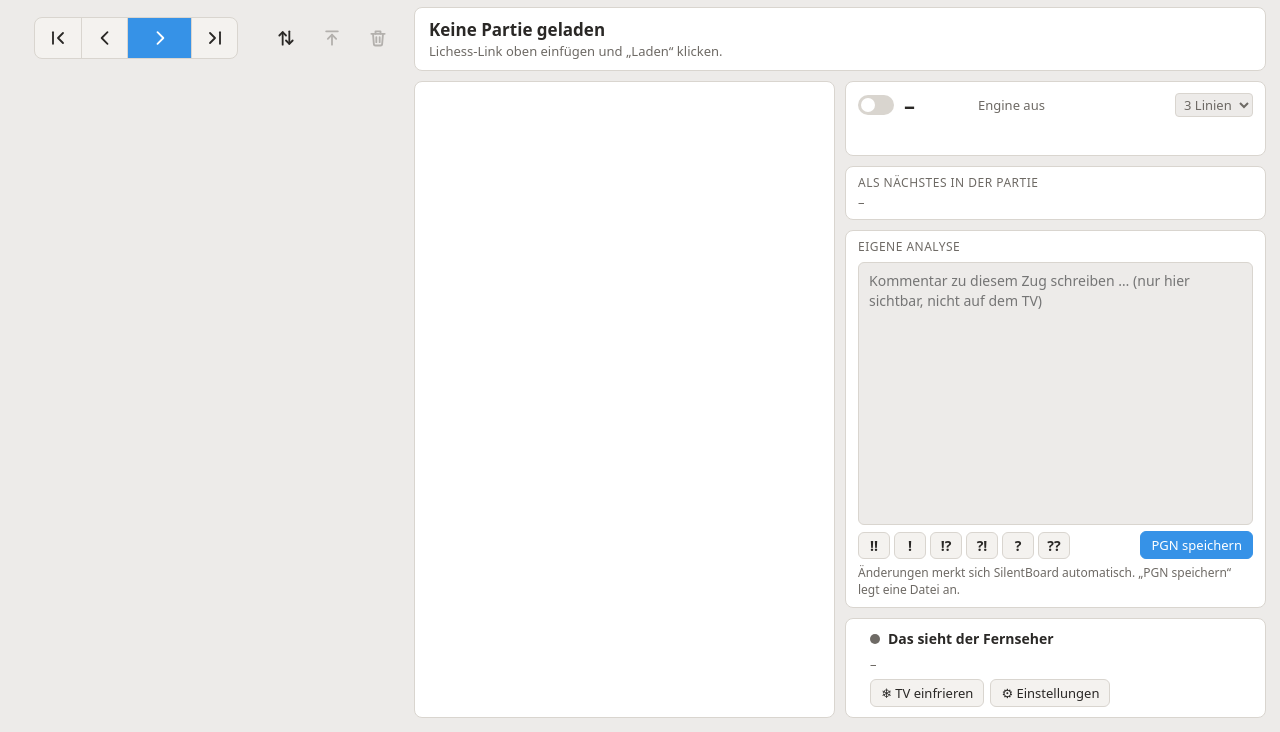
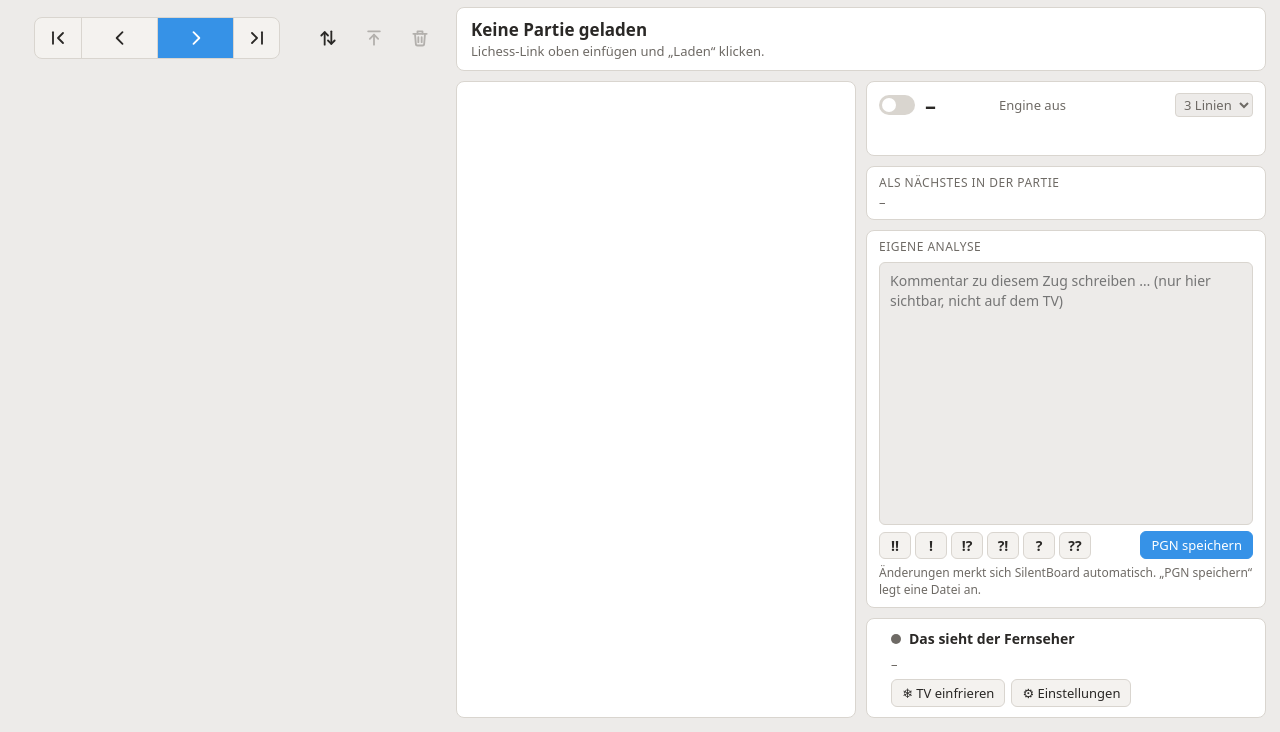
Before and after one commit to OstalbJoe/SilentBoard, a website: page quellcode/app.html in a window 1280 px wide. Shown: the part 68-800 px from the top of the page. Drawn offline with Linux system fonts and the light colour scheme.

Commit message:
Zurück- und Weiter-Knopf breiter (76 px)

```diff
--- a/quellcode/app.html
+++ b/quellcode/app.html
@@ -132,7 +132,9 @@ button.primary { background: var(--accent); border-color: var(--accent); color:
 .nav .seg button { width: 46px; border: 0; border-radius: 0; background: transparent; }
 .nav .seg button + button { border-left: 1px solid var(--line); }
 .nav .seg button:hover:not(:disabled) { background: var(--panel); }
-.nav .seg button.main { width: 64px; background: var(--accent); color: var(--accent-text); }
+/* Zurück und Weiter breit, damit man nicht versehentlich den Nachbarknopf trifft */
+.nav .seg button.wide { width: 76px; }
+.nav .seg button.main { width: 76px; background: var(--accent); color: var(--accent-text); }
 .nav .seg button.main:hover:not(:disabled) { background: var(--accent); filter: brightness(1.1); }
 .nav .seg button.main:disabled { background: var(--panel-2); color: var(--muted); }
 /* Werkzeuge: abgesetzt durch Trennlinie, ruhiger Stil */
@@ -366,7 +368,7 @@ html.tv.fullscreen .tv-hint { opacity: 0; }
       <div class="nav" id="nav">
         <div class="seg" role="group" aria-label="Durch die Partie gehen">
           <button id="bFirst" title="Zum Anfang (↑ / Pos1)" aria-label="Zum Anfang"><svg viewBox="0 0 24 24" aria-hidden="true"><path d="M6 5v14"/><path d="M18 6l-6 6 6 6"/></svg></button>
-          <button id="bPrev" title="Zug zurück (←)" aria-label="Zug zurück"><svg viewBox="0 0 24 24" aria-hidden="true"><path d="M15 5l-7 7 7 7"/></svg></button>
+          <button id="bPrev" class="wide" title="Zug zurück (←)" aria-label="Zug zurück"><svg viewBox="0 0 24 24" aria-hidden="true"><path d="M15 5l-7 7 7 7"/></svg></button>
           <button id="bNext" class="main" title="Nächster Zug (→ / Leertaste)" aria-label="Nächster Zug"><svg viewBox="0 0 24 24" aria-hidden="true"><path d="M9 5l7 7-7 7"/></svg></button>
           <button id="bLast" title="Zum Ende (↓ / Ende)" aria-label="Zum Ende"><svg viewBox="0 0 24 24" aria-hidden="true"><path d="M18 5v14"/><path d="M6 6l6 6-6 6"/></svg></button>
         </div>
```
